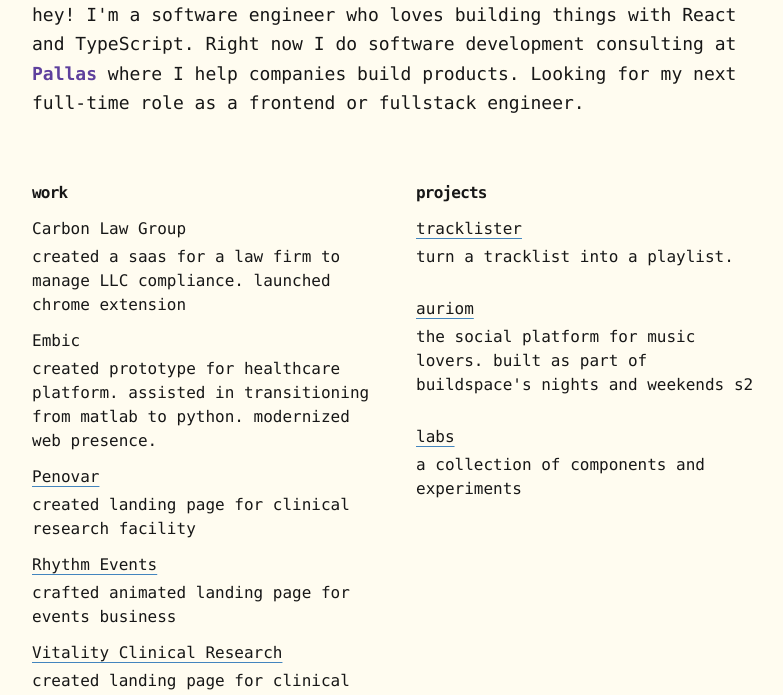
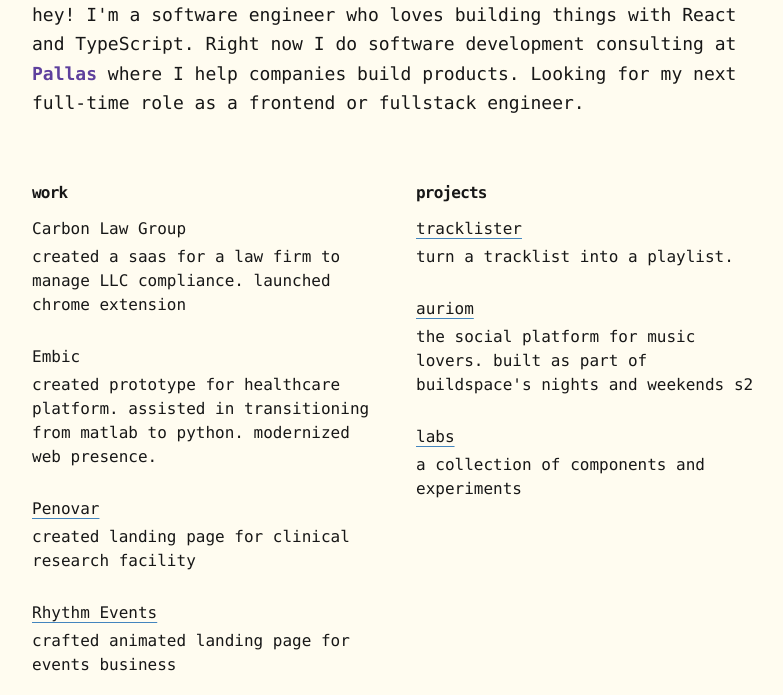
Before and after one commit to ParthMmm/web2026, an Astro site: page / in a window 1280 px wide. Shown: the part 100-795 px from the top of the page, without its empty margins (240-1023 px from the left). Built offline with nearby package versions, Linux system fonts and the light colour scheme; Astro itself is replaced by a stand-in of ours.

Commit message:
Add grid layout to work experience section

```diff
--- a/src/pages/index.astro
+++ b/src/pages/index.astro
@@ -124,6 +124,8 @@
           <section>
             <h2 class="sr-only">Work Experience</h2>
             <SubTitle title="work" />
+			            <div class="grid grid-cols-1 gap-4">
+
             {work.map((item) => (
               <Work
                 url={item.url}
@@ -131,6 +133,7 @@
                 description={item.description}
               />
             ))}
+					</div>
           </section>
 
           <section>
```
